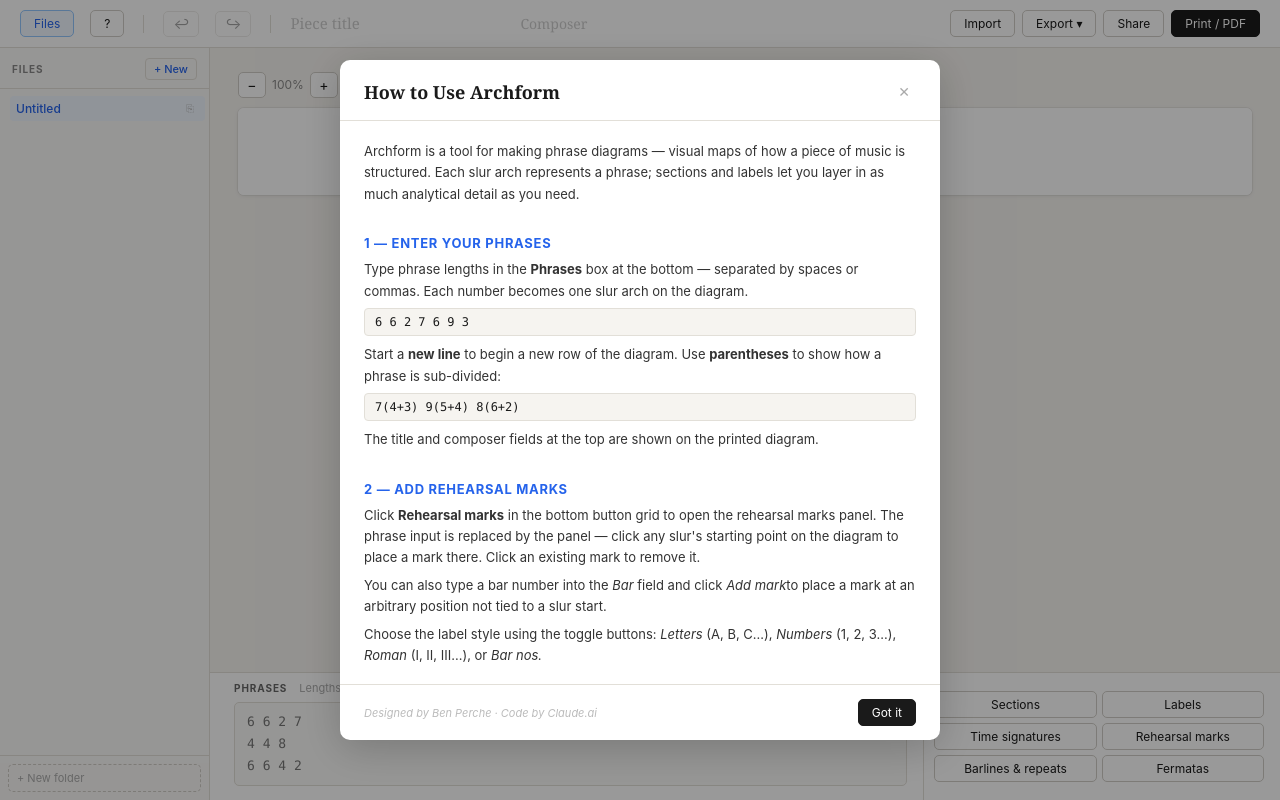
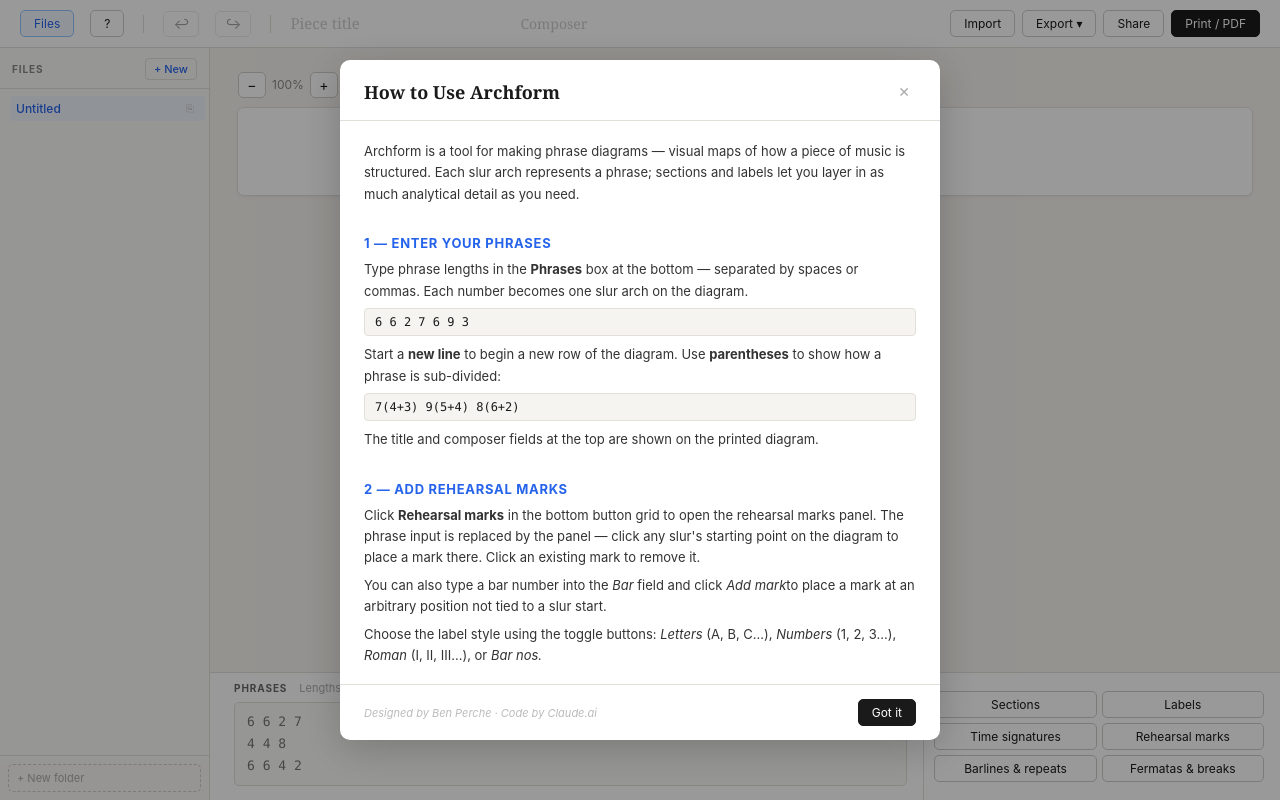
Before and after one commit to benperche/Archform, a React (Vite) app: page / in a window 1280 px wide. Built offline with nearby package versions, Linux system fonts and the light colour scheme.

Commit message:
Rename Fermatas panel to 'Fermatas & breaks'

```diff
--- a/src/App.jsx
+++ b/src/App.jsx
@@ -892,7 +892,7 @@
               <button className={`btn bottom-btn ${state.activePanel === 'repeats' ? 'btn-active' : ''}`}
                 onClick={() => togglePanel('repeats')}>Barlines & repeats</button>
               <button className={`btn bottom-btn ${state.activePanel === 'fermatas' ? 'btn-active' : ''}`}
-                onClick={() => togglePanel('fermatas')}>Fermatas</button>
+                onClick={() => togglePanel('fermatas')}>Fermatas &amp; breaks</button>
             </div>
           </div>
         </div>
--- a/src/components/FermataPanel.jsx
+++ b/src/components/FermataPanel.jsx
@@ -73,7 +73,7 @@
   return (
     <div className="side-panel">
       <div className="side-panel-header">
-        <span>Fermatas</span>
+        <span>Fermatas &amp; breaks</span>
         <button className="panel-close" onClick={onClose}>✕</button>
       </div>
 
--- a/src/components/HelpModal.jsx
+++ b/src/components/HelpModal.jsx
@@ -140,9 +140,9 @@
           </section>
 
           <section className="help-section">
-            <h3>7 — Add fermatas &amp; caesuras</h3>
+            <h3>7 — Add fermatas &amp; breaks</h3>
             <p>
-              Click <strong>Fermatas</strong> to place a pause marking above the slur arc at any bar
+              Click <strong>Fermatas &amp; breaks</strong> to place a pause marking above the slur arc at any bar
               position. Two types are available:
             </p>
             <ul>
```
